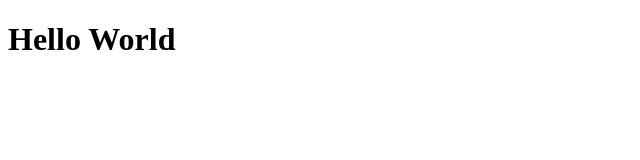
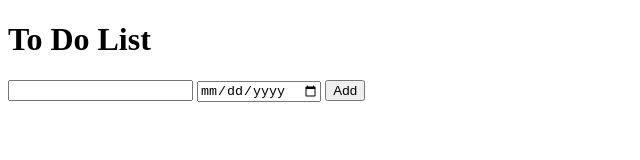
Before and after one commit to MariahAdams/todo-list-TA, a plain HTML site: page index.html in a window 1280 px wide. Shown: the whole page, without its empty margins (0-640 px from the left). Drawn offline with Linux system fonts and the light colour scheme.

Commit message:
added form to index to flesh out html

```diff
--- a/index.html
+++ b/index.html
@@ -4,9 +4,33 @@
   <meta charset="UTF-8">
   <meta name="viewport" content="width=device-width, initial-scale=1.0">
   <meta http-equiv="X-UA-Compatible" content="ie=edge">
-  <title>To Do List</title>
+  <title>To Do List - TA</title>
 </head>
 <body>
-  <h1>Hello World</h1>
+  <header>
+    <h1>To Do List</h1>
+  </header>
+
+  <main>
+    <section id="add-todo">
+      <form id="add-form">
+        <label>
+          <input type="text" name="task" required>
+        </label>
+        <label>
+          <input type="date" name="due" required>
+        </label>
+        <label>
+          <button>Add</button>
+        </label>
+      </form>
+    </section>
+
+    <section>
+
+    </section>
+  </main>
+
+  <script src="app.js"></script>
 </body>
 </html>
```
